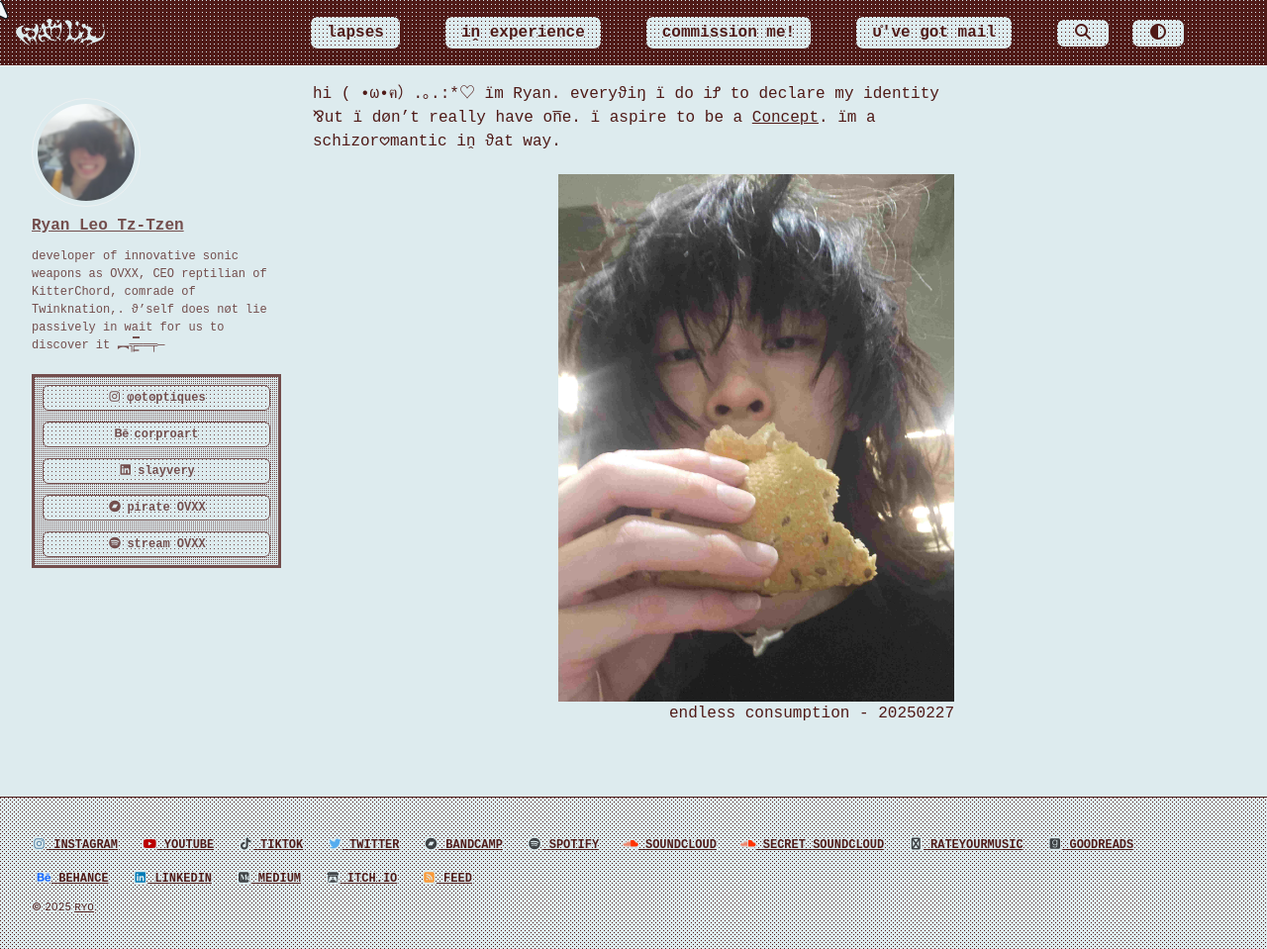
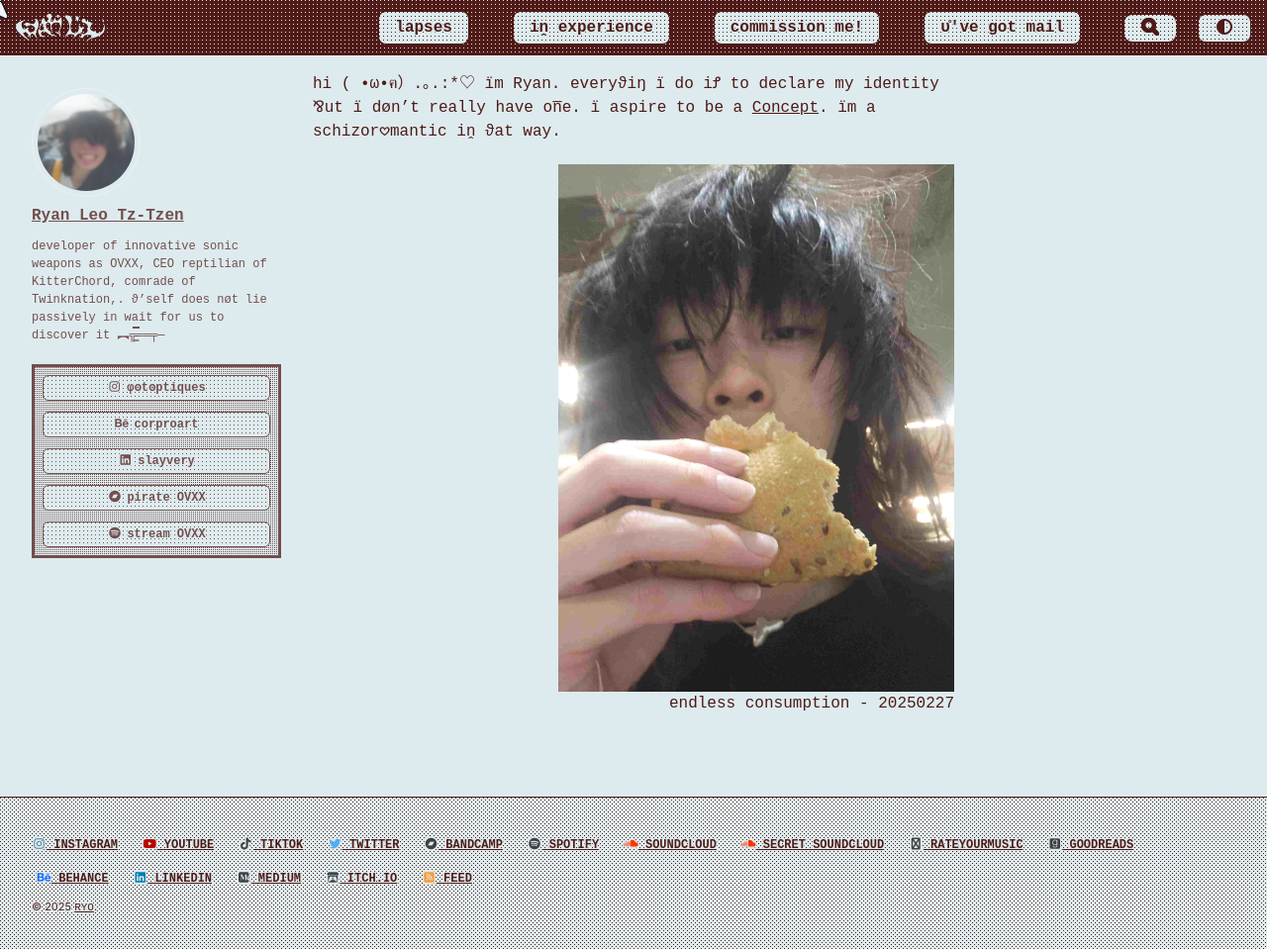
Before and after one commit to cryotato/cryotato.github.io, a Jekyll site: the page built from index.md, in a window 1280 px wide and 959 px high. Shown: the whole window at 99% size. Built offline with Jekyll 4.4.1, drawn with Linux system fonts in a browser that asks for light colours; cached includes are drawn as plain includes.

Commit message:
Revert "hh"
This reverts commit 0bf1c00afff962e5a8e4af71e670950d379319ba.

```diff
--- a/assets/css/main.scss
+++ b/assets/css/main.scss
@@ -171,13 +171,10 @@
 }
 
 
-/* Menu Items & Header Buttons (Button Style with Animation) */
-.masthead .visible-links .masthead__menu-item a,
-.masthead .search__toggle,
-.masthead .theme-toggle,
-.masthead .greedy-nav__toggle { /* Added icon buttons here */
+/* Menu Items (Button Style with Animation) */
+.masthead .visible-links .masthead__menu-item a {
   font-family: monospace;
-  display: inline-block; /* Ensure consistent display */
+  display: inline-block;
   padding: 0.25em 1em; // <<< REDUCED vertical padding (was 0.5em)
   font-weight: bold;
   border-radius: 0.5em;
@@ -211,8 +208,15 @@
   }
 }
 
-/* Removed redundant rule block below */
+/* Greedy Nav Mobile Toggle Icon, Search Toggle, Theme Toggle */
+// Added .theme-toggle to the rule below
+.masthead .greedy-nav__toggle,
+.search__toggle,
+.theme-toggle {
+  padding: 0.25em 1em; // <<< REDUCED vertical padding (was 0.5em)
+}
 // ^ that is not what i asked for.
+
 .masthead .greedy-nav__toggle .navicon,
 .masthead .greedy-nav__toggle .navicon:before,
 .masthead .greedy-nav__toggle .navicon:after {
```
Also changed, not shown: _pages/commissions.md (+1 -1 lines).
